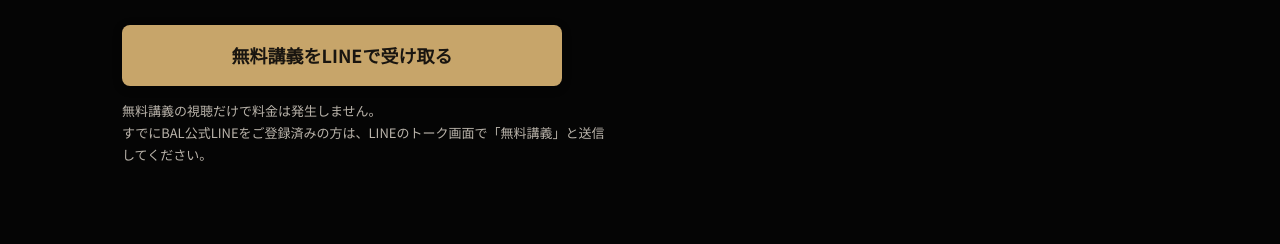
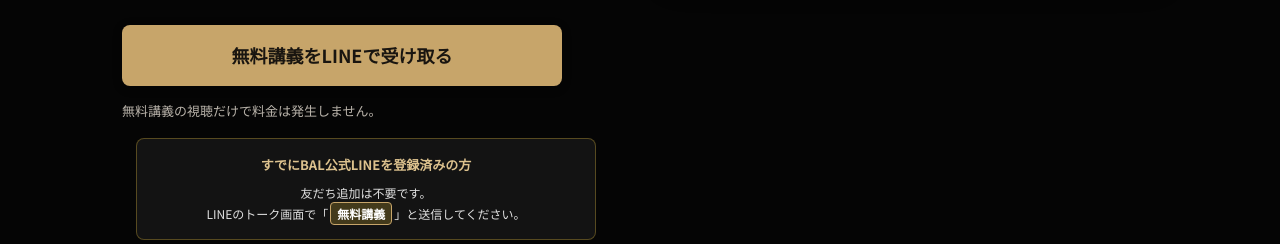
Before and after one commit to KENTA-KAJI/bal-studio-free-lecture-lp, a plain HTML site: page index.html in a window 1280 px wide. Shown: the part 719-963 px from the top of the page. Drawn offline with nearby package versions, Linux system fonts and the light colour scheme.

Commit message:
既存LINE登録者向け無料講義案内を追加

```diff
--- a/index.html
+++ b/index.html
@@ -97,10 +97,14 @@
         <a href="https://lin.ee/VYgsvSm" data-cta="line" class="btn btn-primary btn-large">
           無料講義をLINEで受け取る
         </a>
-        <p class="cta-note">
-          無料講義の視聴だけで料金は発生しません。<br>
-          すでにBAL公式LINEをご登録済みの方は、LINEのトーク画面で「無料講義」と送信してください。
-        </p>
+        <p class="cta-note">無料講義の視聴だけで料金は発生しません。</p>
+        <div class="existing-member-box">
+          <p class="existing-member-box__title">すでにBAL公式LINEを登録済みの方</p>
+          <p class="existing-member-box__desc">
+            友だち追加は不要です。<br>
+            LINEのトーク画面で「<span class="kw-badge">無料講義</span>」と送信してください。
+          </p>
+        </div>
       </div>
     </div>
   </section>
@@ -206,7 +210,13 @@
 
       <div class="cta-inline fade-in">
         <a href="https://lin.ee/VYgsvSm" data-cta="line" class="btn btn-primary">無料講義をLINEで受け取る</a>
-        <p class="cta-note cta-note--onlight">すでにBAL公式LINEをご登録済みの方は、LINEのトーク画面で「無料講義」と送信してください。</p>
+        <div class="existing-member-box existing-member-box--light">
+          <p class="existing-member-box__title">すでにBAL公式LINEを登録済みの方</p>
+          <p class="existing-member-box__desc">
+            友だち追加は不要です。<br>
+            LINEのトーク画面で「<span class="kw-badge">無料講義</span>」と送信してください。
+          </p>
+        </div>
       </div>
     </div>
   </section>
@@ -361,7 +371,13 @@
 
       <div class="cta-inline fade-in">
         <a href="https://lin.ee/VYgsvSm" data-cta="line" class="btn btn-primary">無料講義をLINEで受け取る</a>
-        <p class="cta-note cta-note--onlight">すでにBAL公式LINEをご登録済みの方は、LINEのトーク画面で「無料講義」と送信してください。</p>
+        <div class="existing-member-box existing-member-box--light">
+          <p class="existing-member-box__title">すでにBAL公式LINEを登録済みの方</p>
+          <p class="existing-member-box__desc">
+            友だち追加は不要です。<br>
+            LINEのトーク画面で「<span class="kw-badge">無料講義</span>」と送信してください。
+          </p>
+        </div>
       </div>
     </div>
   </section>
@@ -445,9 +461,15 @@
         <a href="https://lin.ee/VYgsvSm" data-cta="line" class="btn btn-primary btn-large">無料講義をLINEで受け取る</a>
         <p class="cta-note cta-note--light">
           登録後すぐに視聴できます。<br>
-          無料講義の視聴だけで料金は発生しません。<br>
-          すでにBAL公式LINEをご登録済みの方は、LINEのトーク画面で「無料講義」と送信してください。
+          無料講義の視聴だけで料金は発生しません。
         </p>
+        <div class="existing-member-box">
+          <p class="existing-member-box__title">すでにBAL公式LINEを登録済みの方</p>
+          <p class="existing-member-box__desc">
+            友だち追加は不要です。<br>
+            LINEのトーク画面で「<span class="kw-badge">無料講義</span>」と送信してください。
+          </p>
+        </div>
       </div>
     </div>
   </section>
@@ -463,7 +485,10 @@
 <!-- スマートフォン用 追従CTA(PCでは非表示) -->
 <div class="sticky-cta" id="sticky-cta">
   <a href="https://lin.ee/VYgsvSm" data-cta="line" class="btn btn-primary btn-block">無料講義をLINEで受け取る</a>
-  <p class="cta-note">すでにBAL公式LINEをご登録済みの方は、LINEのトーク画面で「無料講義」と送信してください。</p>
+  <p class="sticky-cta__note">
+    すでにLINE登録済みの方は<br>
+    「<span class="kw-badge kw-badge--sticky">無料講義</span>」と送信
+  </p>
 </div>
 
 <script src="script.js"></script>
--- a/style.css
+++ b/style.css
@@ -977,12 +977,75 @@
 
 .sticky-cta .btn:hover { background: #241d16; }
 
-.sticky-cta .cta-note {
-  margin-top: 8px;
+/* ---------- Existing Member Guidance Box ---------- */
+.existing-member-box {
+  margin: 16px auto 0;
+  max-width: 460px;
+  padding: 14px 18px;
+  background: rgba(255, 255, 255, 0.06);
+  border: 1px solid rgba(212, 175, 55, 0.35);
+  border-radius: 8px;
+  text-align: center;
+  color: #e0e0e0;
+}
+
+.existing-member-box--light {
+  background: #fcfbf8;
+  border: 1px solid #dcd3b8;
+  color: #333333;
+}
+
+.existing-member-box__title {
+  font-weight: 700;
+  font-size: 13px;
+  margin-bottom: 6px;
+  color: var(--color-gold-light);
+}
+
+.existing-member-box--light .existing-member-box__title {
+  color: #9e7d3b;
+}
+
+.existing-member-box__desc {
   font-size: 12px;
+  margin: 0;
+  color: inherit;
   line-height: 1.6;
+}
+
+.kw-badge {
+  display: inline-block;
+  padding: 1px 6px;
+  margin: 0 2px;
+  font-weight: 700;
+  border-radius: 4px;
+  background: rgba(212, 175, 55, 0.25);
+  border: 1px solid var(--color-gold);
+  color: #fff;
+}
+
+.existing-member-box--light .kw-badge {
+  background: #fff3d1;
+  border-color: #c5a059;
+  color: #191510;
+}
+
+.sticky-cta .sticky-cta__note {
+  margin-top: 5px;
+  font-size: 11.5px;
+  line-height: 1.35;
   color: #191510;
   text-align: center;
+  font-weight: 500;
+}
+
+.sticky-cta .kw-badge--sticky {
+  background: #191510;
+  color: var(--color-gold-light);
+  border: 1px solid rgba(0, 0, 0, 0.3);
+  padding: 1px 6px;
+  border-radius: 4px;
+  font-weight: 700;
 }
 
 @media (min-width: 900px) {
```
